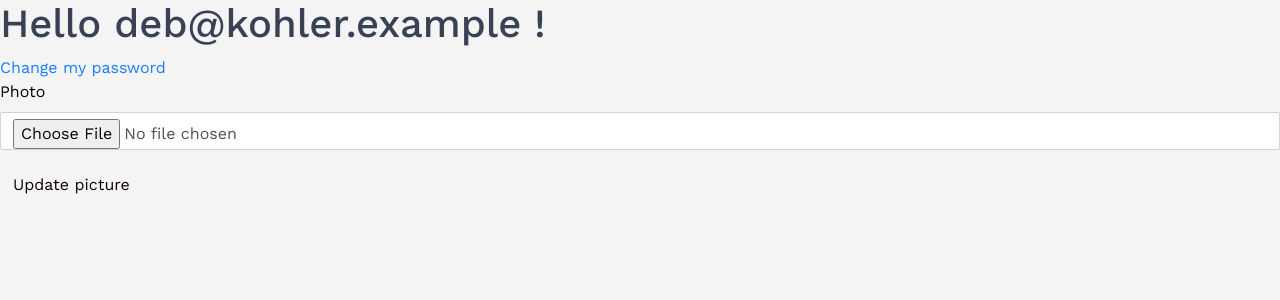
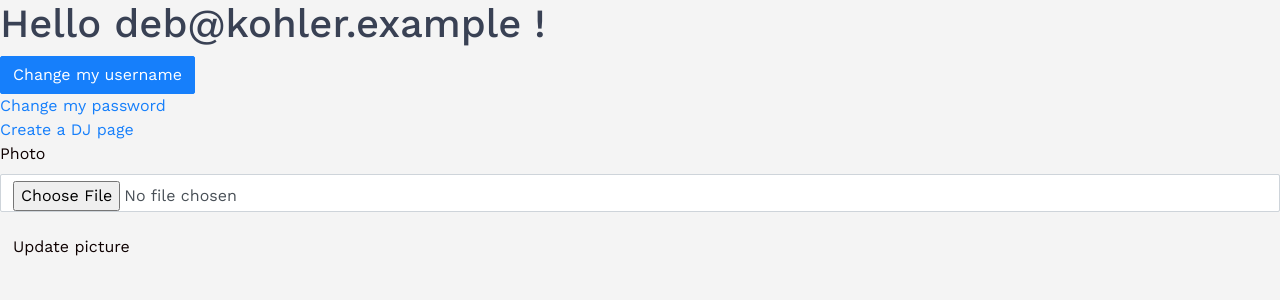
Before and after one commit to ArnoLac/AirFyre, a Rails app: page /dashboard in a window 1280 px wide. Shown: the part 58-358 px from the top of the page. Run offline with Rails 7, Linux system fonts and the light colour scheme; a user stored in the database is signed in; style sheets or scripts are compiled from the project's sources; some libraries are stand-ins or nearby versions.

Commit message:
user dashboard update

```diff
--- /dev/null
+++ b/app/views/users/_form.html.erb
@@ -0,0 +1,4 @@
+<%= simple_form_for(@user) do |f| %>
+  <%= f.input :username %>
+  <%= f.button :submit, "Change username" %>
+<% end %>
--- a/app/views/users/dashboard.html.erb
+++ b/app/views/users/dashboard.html.erb
@@ -4,9 +4,26 @@
   <h1>Hello <%= @user.username %> ! </h1>
 <% end %>
 
+  <div>
+    <%= link_to "Change my username", "#user-form", class:"btn btn-primary", id:"booking-btn"  %>
+  </div>
+
+  <div class="card d-none" , id="user-form">
+      <%= render 'users/form' %>
+  </div>
+
 <div>
   <%= link_to "Change my password",  edit_user_registration_path  %>
 </div>
+
+
+<div>
+  <%= link_to "Create a DJ page",  new_dj_profile_path  %>
+</div>
+
+
+
+
 
 <% if @user.photo.file.nil? %>
   <div>
```
